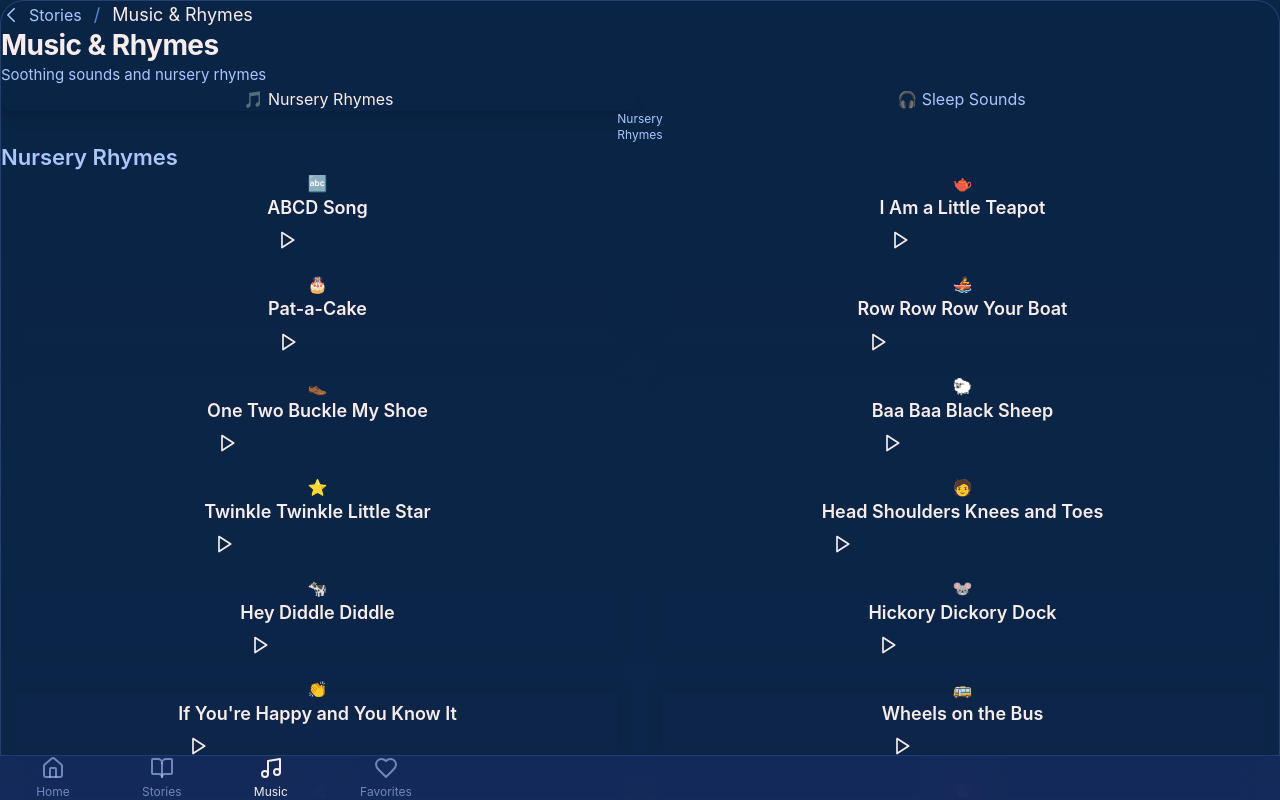
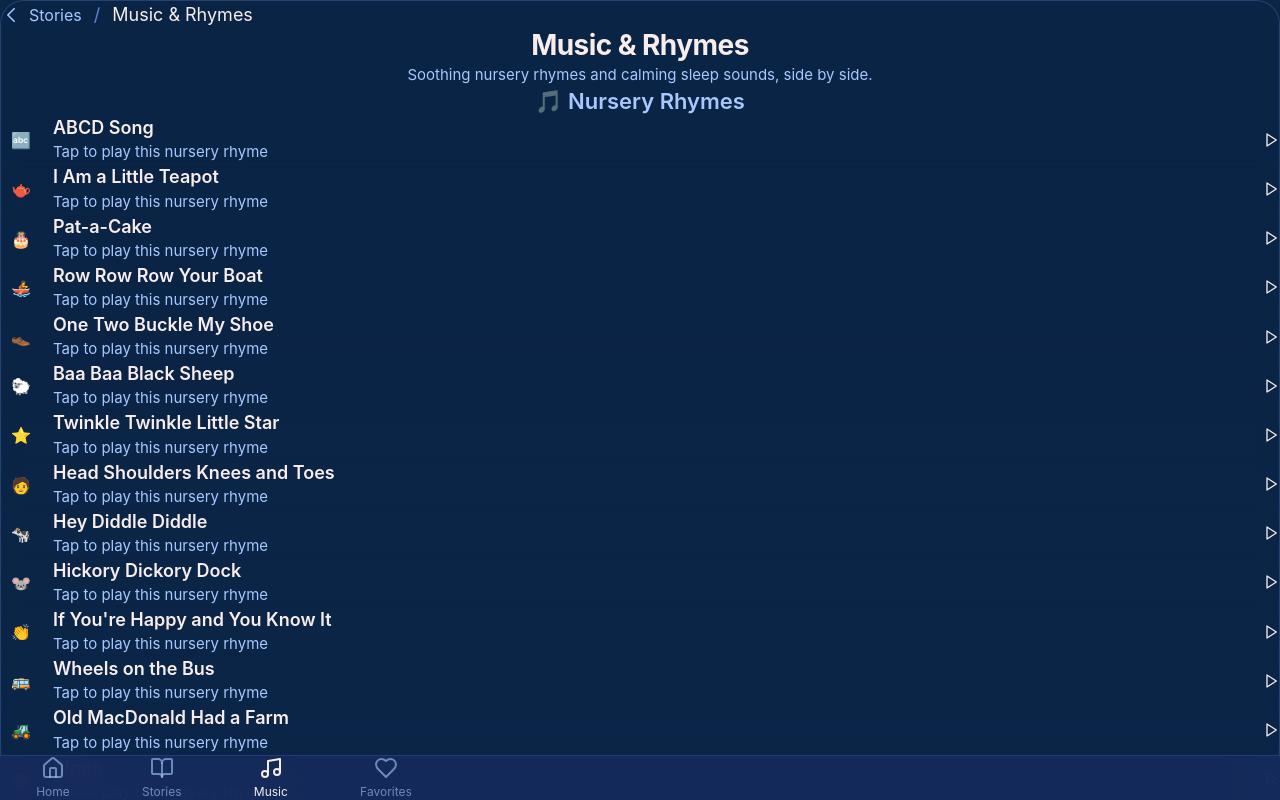
Before and after one commit to unnatii14/sleepytales-bedtime-stories, a React (Vite) app: page / in a window 1280 px wide. Both pictures are taken after a click on the button "Music". Shown: the top 800 px of the page. Built offline with nearby package versions, Linux system fonts and the light colour scheme.

Commit message:
refactor: simplify MusicPlayer component layout and enhance styling for nursery rhymes and sleep sounds sections

```diff
--- a/src/components/MusicPlayer.tsx
+++ b/src/components/MusicPlayer.tsx
@@ -34,7 +34,6 @@ export function MusicPlayer({ musicTracks, rhymes, onNavigate }: MusicPlayerProp
   const [currentTrack, setCurrentTrack] = useState<Music | null>(null);
   const [currentRhyme, setCurrentRhyme] = useState<Rhyme | null>(null);
   const [volume, setVolume] = useState(70);
-  const [activeTab, setActiveTab] = useState<'sounds' | 'rhymes'>('rhymes');
   const audioRef = useRef<HTMLAudioElement | null>(null);
   const audioContextRef = useRef<AudioContext | null>(null);
   const oscillatorRef = useRef<OscillatorNode | null>(null);
@@ -265,7 +264,7 @@ export function MusicPlayer({ musicTracks, rhymes, onNavigate }: MusicPlayerProp
 
   return (
     <div className="min-h-screen pb-24 px-2 sm:px-4 flex flex-col items-center">
-      <div className="w-full max-w-2xl bg-[#0B2545]/80 border border-[#5B84D8]/30 rounded-3xl shadow-2xl shadow-[#0B2545]/30 p-4 sm:p-8 mt-6 mb-8">
+      <div className="w-full max-w-5xl mx-auto bg-[#0B2545]/80 border border-[#5B84D8]/30 rounded-3xl shadow-2xl shadow-[#0B2545]/30 p-4 sm:p-8 mt-6 mb-8">
         {/* Navigation Bar */}
         <div className="flex items-center gap-3 pt-2 pb-2">
           <button
@@ -282,44 +281,11 @@ export function MusicPlayer({ musicTracks, rhymes, onNavigate }: MusicPlayerProp
         </div>
 
         {/* Header */}
-        <div className="pt-2 sm:pt-4 pb-4 sm:pb-6">
+        <div className="pt-2 sm:pt-4 pb-6 sm:pb-8 text-center">
           <h1 className="text-[#F8EDEB] text-2xl sm:text-3xl mb-2">Music & Rhymes</h1>
-          <p className="text-[#A8C7FF] text-sm sm:text-base">Soothing sounds and nursery rhymes</p>
-        </div>
-
-        {/* Tab Buttons */}
-        <div className="flex gap-2 mb-8">
-          <button
-            onClick={() => setActiveTab('rhymes')}
-            className={`flex-1 py-3 px-4 rounded-xl font-medium transition-all ${
-              activeTab === 'rhymes'
-                ? 'bg-[#5B84D8] text-[#F8EDEB] shadow-lg shadow-[#5B84D8]/20'
-                : 'bg-[#162B5B]/60 text-[#A8C7FF] border border-[#5B84D8]/20'
-            }`}
-          >
-            🎵 Nursery Rhymes
-          </button>
-          <button
-            onClick={() => setActiveTab('sounds')}
-            className={`flex-1 py-3 px-4 rounded-xl font-medium transition-all ${
-              activeTab === 'sounds'
-                ? 'bg-[#5B84D8] text-[#F8EDEB] shadow-lg shadow-[#5B84D8]/20'
-                : 'bg-[#162B5B]/60 text-[#A8C7FF] border border-[#5B84D8]/20'
-            }`}
-          >
-            🎧 Sleep Sounds
-          </button>
-        </div>
-
-        {/* Section Divider */}
-        <div className="mb-8">
-          <div className="flex items-center justify-center">
-            <div className="h-px bg-[#5B84D8]/30 w-full max-w-2xl" />
-            <span className="mx-4 text-[#A8C7FF] text-xs uppercase tracking-widest font-semibold">
-              {activeTab === 'rhymes' ? 'Nursery Rhymes' : 'Sleep Sounds'}
-            </span>
-            <div className="h-px bg-[#5B84D8]/30 w-full max-w-2xl" />
-          </div>
+          <p className="text-[#A8C7FF] text-sm sm:text-base">
+            Soothing nursery rhymes and calming sleep sounds, side by side.
+          </p>
         </div>
 
         {/* Current Playing */}
@@ -394,11 +360,14 @@ export function MusicPlayer({ musicTracks, rhymes, onNavigate }: MusicPlayerProp
           </motion.div>
         )}
 
+        {/* Main Content: Rhymes & Sounds - stacked and centered */}
+        <div className="flex flex-col gap-10 items-center">
           {/* Nursery Rhymes Section */}
-        {activeTab === 'rhymes' && (
-          <>
-            <div className="mb-4">
-              <h2 className="text-[#A8C7FF] text-lg font-semibold border-b border-[#5B84D8]/30 pb-2 mb-2">Nursery Rhymes</h2>
+          <div className="w-full max-w-2xl">
+            <div className="mb-4 text-center">
+              <h2 className="text-[#A8C7FF] text-lg font-semibold border-b border-[#5B84D8]/30 pb-2 mb-2 inline-block">
+                🎵 Nursery Rhymes
+              </h2>
             </div>
             {/* Audio element for rhyme playback (always rendered, src set by play handler) */}
             <audio
@@ -409,7 +378,7 @@ export function MusicPlayer({ musicTracks, rhymes, onNavigate }: MusicPlayerProp
               }}
               style={{ display: 'none' }}
             />
-            <div className="grid grid-cols-2 lg:grid-cols-3 gap-3 sm:gap-4">
+            <div className="space-y-3 sm:space-y-4">
               {rhymeList.map((rhyme, index) => (
                 <motion.button
                   key={rhyme.id}
@@ -417,7 +386,7 @@ export function MusicPlayer({ musicTracks, rhymes, onNavigate }: MusicPlayerProp
                   animate={{ opacity: 1, scale: 1 }}
                   transition={{ delay: index * 0.05 }}
                   onClick={() => handlePlayRhyme(rhyme.id)}
-                  className={`relative overflow-hidden rounded-xl sm:rounded-2xl p-4 sm:p-5 flex flex-col items-center justify-center gap-2 sm:gap-3 transition-all active:scale-95 ${
+                  className={`w-full relative overflow-hidden rounded-2xl px-4 py-3 sm:px-6 sm:py-4 flex items-center justify-between gap-4 transition-all active:scale-95 ${
                     rhyme.isPlaying
                       ? 'bg-gradient-to-br from-[#5B84D8] to-[#162B5B] border-2 border-[#5B84D8]'
                       : 'bg-[#162B5B]/60 backdrop-blur-sm border border-[#5B84D8]/20 hover:border-[#5B84D8]/40'
@@ -437,46 +406,42 @@ export function MusicPlayer({ musicTracks, rhymes, onNavigate }: MusicPlayerProp
                     />
                   )}
 
-                  <div className="relative z-10 text-center">
-                    <motion.div
-                      animate={rhyme.isPlaying ? {
-                        scale: [1, 1.1, 1],
-                      } : {}}
-                      transition={{
-                        duration: 1,
-                        repeat: Infinity,
-                        ease: "easeInOut"
-                      }}
-                      className="text-4xl sm:text-5xl mb-2"
-                    >
+                  <div className="relative z-10 flex items-center gap-3 sm:gap-4 flex-1">
+                    <div className="w-10 h-10 sm:w-12 sm:h-12 rounded-full bg-[#F8EDEB]/10 flex items-center justify-center text-2xl sm:text-3xl">
                       {rhyme.emoji}
-                    </motion.div>
+                    </div>
+                    <div className="text-left">
+                      <h3 className="text-[#F8EDEB] mb-1 text-sm sm:text-base font-medium line-clamp-2">
+                        {rhyme.title}
+                      </h3>
+                      <p className="text-[#A8C7FF] text-xs sm:text-sm">
+                        Tap to play this nursery rhyme
+                      </p>
+                    </div>
+                  </div>
 
-                    <h3 className="text-[#F8EDEB] text-center mb-2 text-xs sm:text-sm font-medium line-clamp-2">{rhyme.title}</h3>
-
-                    <div className={`w-10 h-10 sm:w-12 sm:h-12 mx-auto bg-[#F8EDEB]/10 rounded-full flex items-center justify-center ${
+                  <div className={`relative z-10 w-9 h-9 sm:w-11 sm:h-11 rounded-full bg-[#F8EDEB]/10 flex items-center justify-center ${
                     rhyme.isPlaying ? 'bg-[#F8EDEB]/20' : ''
                   }`}>
                     {rhyme.isPlaying ? (
-                        <Pause className="w-5 h-5 sm:w-6 sm:h-6 text-[#F8EDEB]" />
+                      <Pause className="w-4 h-4 sm:w-5 sm:h-5 text-[#F8EDEB]" />
                     ) : (
-                        <Play className="w-5 h-5 sm:w-6 sm:h-6 text-[#F8EDEB]" />
+                      <Play className="w-4 h-4 sm:w-5 sm:h-5 text-[#F8EDEB]" />
                     )}
-                    </div>
                   </div>
                 </motion.button>
               ))}
             </div>
-          </>
-        )}
+          </div>
 
           {/* Sleep Sounds Section */}
-        {activeTab === 'sounds' && (
-          <>
-            <div className="mb-4">
-              <h2 className="text-[#A8C7FF] text-lg font-semibold border-b border-[#5B84D8]/30 pb-2 mb-2">Sleep Sounds</h2>
+          <div className="w-full max-w-2xl">
+            <div className="mb-4 text-center">
+              <h2 className="text-[#A8C7FF] text-lg font-semibold border-b border-[#5B84D8]/30 pb-2 mb-2 inline-block">
+                🎧 Sleep Sounds
+              </h2>
             </div>
-            <div className="grid grid-cols-2 lg:grid-cols-3 gap-3 sm:gap-4">
+            <div className="space-y-3 sm:space-y-4">
               {tracks.map((track, index) => {
                 const Icon = iconMap[track.icon];
 
@@ -487,7 +452,7 @@ export function MusicPlayer({ musicTracks, rhymes, onNavigate }: MusicPlayerProp
                     animate={{ opacity: 1, scale: 1 }}
                     transition={{ delay: index * 0.05 }}
                     onClick={() => handleTogglePlay(track.id)}
-                    className={`relative overflow-hidden rounded-xl sm:rounded-2xl p-4 sm:p-6 aspect-square flex flex-col items-center justify-center gap-3 sm:gap-4 transition-all active:scale-95 ${
+                    className={`w-full relative overflow-hidden rounded-2xl px-4 py-3 sm:px-6 sm:py-4 flex items-center justify-between gap-4 transition-all active:scale-95 ${
                       track.isPlaying
                         ? 'bg-gradient-to-br from-[#5B84D8] to-[#162B5B] border-2 border-[#5B84D8]'
                         : 'bg-[#162B5B]/60 backdrop-blur-sm border border-[#5B84D8]/20 hover:border-[#5B84D8]/40'
@@ -507,7 +472,7 @@ export function MusicPlayer({ musicTracks, rhymes, onNavigate }: MusicPlayerProp
                       />
                     )}
 
-                    <div className="relative z-10">
+                    <div className="relative z-10 flex items-center gap-3 sm:gap-4 flex-1">
                       <motion.div
                         animate={track.isPlaying ? {
                           rotate: [0, 360],
@@ -517,30 +482,36 @@ export function MusicPlayer({ musicTracks, rhymes, onNavigate }: MusicPlayerProp
                           repeat: Infinity,
                           ease: "linear"
                         }}
-                        className="w-14 h-14 sm:w-16 sm:h-16 bg-[#F8EDEB]/20 rounded-full flex items-center justify-center mb-2"
+                        className="w-10 h-10 sm:w-12 sm:h-12 bg-[#F8EDEB]/20 rounded-full flex items-center justify-center"
                       >
                         <Icon className="w-7 h-7 sm:w-8 sm:h-8 text-[#F8EDEB]" />
                       </motion.div>
 
-                      <h3 className="text-[#F8EDEB] text-center mb-1 text-sm sm:text-base">{track.name}</h3>
-                      <p className="text-[#A8C7FF] text-xs sm:text-sm text-center">{track.duration}</p>
+                      <div className="text-left">
+                        <h3 className="text-[#F8EDEB] mb-1 text-sm sm:text-base font-medium">
+                          {track.name}
+                        </h3>
+                        <p className="text-[#A8C7FF] text-xs sm:text-sm">
+                          {track.duration}
+                        </p>
+                      </div>
+                    </div>
 
-                      <div className={`mt-3 sm:mt-4 w-10 h-10 sm:w-12 sm:h-12 mx-auto bg-[#F8EDEB]/10 rounded-full flex items-center justify-center ${
+                    <div className={`relative z-10 w-9 h-9 sm:w-11 sm:h-11 rounded-full bg-[#F8EDEB]/10 flex items-center justify-center ${
                       track.isPlaying ? 'bg-[#F8EDEB]/20' : ''
                     }`}>
                       {track.isPlaying ? (
-                          <Pause className="w-5 h-5 sm:w-6 sm:h-6 text-[#F8EDEB]" />
+                        <Pause className="w-4 h-4 sm:w-5 sm:h-5 text-[#F8EDEB]" />
                       ) : (
-                          <Play className="w-5 h-5 sm:w-6 sm:h-6 text-[#F8EDEB]" />
+                        <Play className="w-4 h-4 sm:w-5 sm:h-5 text-[#F8EDEB]" />
                       )}
-                      </div>
                     </div>
                   </motion.button>
                 );
               })}
             </div>
-          </>
-        )}
+          </div>
+        </div>
       </div>
     </div>
   );
```
Lines whose indentation alone changed are shown as unchanged.
